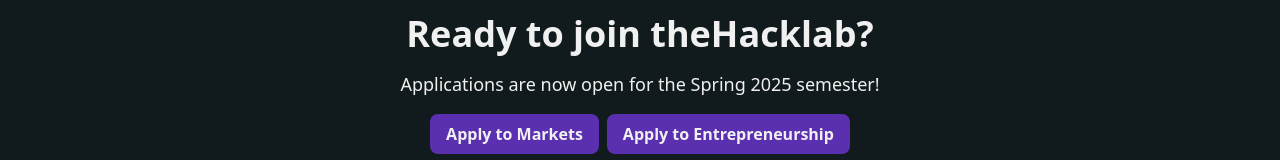
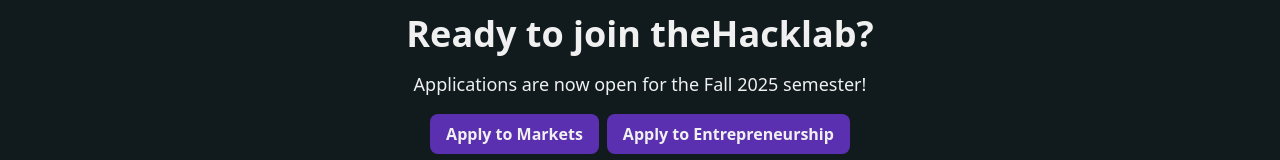
Before and after one commit to aposded/hacklab-website, a React (Create React App) app: page /about in a window 1280 px wide. Shown: the part 2454-2614 px from the top of the page. Built offline with nearby package versions, Linux system fonts and the light colour scheme.

Commit message:
Changed Spring 25 to Fall 25

```diff
--- a/src/pages/About.js
+++ b/src/pages/About.js
@@ -63,7 +63,7 @@
             <div className='py-8 pt-18 lg:pt-32 bg-dark text-light'>
                 <div className='container flex flex-col justify-center items-center mx-auto'>
                     <Heading className='text-center'>Ready to join theHacklab?</Heading>
-                    <Text className='mt-4 text-center'>Applications are now open for the Spring 2025 semester!</Text>
+                    <Text className='mt-4 text-center'>Applications are now open for the Fall 2025 semester!</Text>
                     <div className='flex flex-wrap justify-center items-center gap-2 mt-4'>
                         <PrimaryButton onClick={applyFinance}>Apply to Markets</PrimaryButton>
                         <PrimaryButton onClick={applyEntrepreneurship}>Apply to Entrepreneurship</PrimaryButton>
--- a/src/pages/Challenge.js
+++ b/src/pages/Challenge.js
@@ -108,7 +108,7 @@
             <div className='py-8 pt-18 lg:pt-32 bg-dark text-light'>
                 <div className='container flex flex-col justify-center items-center mx-auto'>
                     <Heading className='text-center'>Ready to join theHacklab?</Heading>
-                    <Text className='mt-4 text-center'>Applications are now open for the Spring 2025 semester!</Text>
+                    <Text className='mt-4 text-center'>Applications are now open for the Fall 2025 semester!</Text>
                     <div className='flex flex-wrap justify-center items-center gap-2 mt-4'>
                         <PrimaryButton onClick={applyFinance}>Apply to Markets</PrimaryButton>
                         <PrimaryButton onClick={applyEntrepreneurship}>Apply to Startup</PrimaryButton>
--- a/src/pages/Home.js
+++ b/src/pages/Home.js
@@ -119,7 +119,7 @@
             <div className='py-8 pt-18 lg:pt-32 text-light'>
                 <div className='container flex flex-col justify-center items-center mx-auto'>
                     <Heading className='text-center'>Ready to join the theHackLab?</Heading>
-                    <Text className='mt-4 text-center'>Applications are now open for the Spring 2025 semester!</Text>
+                    <Text className='mt-4 text-center'>Applications are now open for the Fall 2025 semester!</Text>
                     <div className='flex flex-wrap justify-center items-center gap-2 mt-4'>
                         <PrimaryButton onClick={applyFinance}>Apply to Markets</PrimaryButton>
                         <PrimaryButton onClick={applyEntrepreneurship}>Apply to Startup</PrimaryButton>
```
